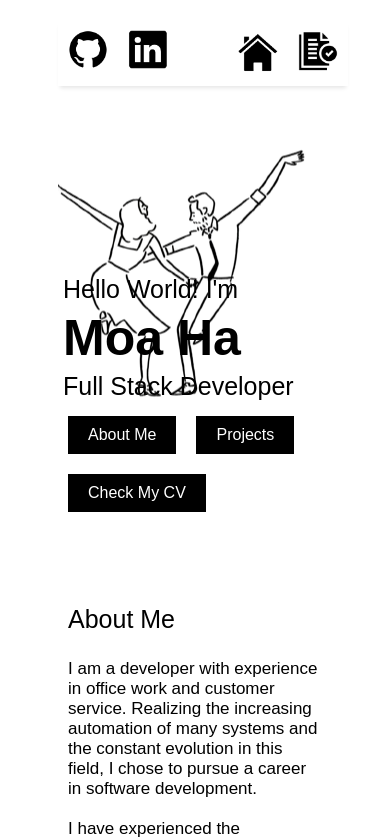
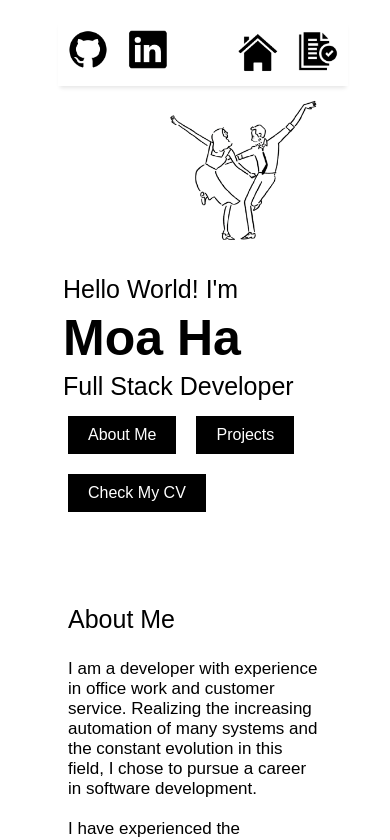
Before and after one commit to moa-ha/moa-ha.github.io, a React (Vite) app: page / in a window 390 px wide. Shown: the top 840 px of the page. Built offline with nearby package versions, Linux system fonts and the light colour scheme; the HTML template or start-up script is replaced by a standard one.

Commit message:
move backgound image on mobil

```diff
--- a/src/style/main.css
+++ b/src/style/main.css
@@ -37,7 +37,7 @@
   font-size: 25px;
   height: 280px;
   background-image: url('../image/background.png');
-  background-position: right center;
+  background-position: center;
   background-repeat: no-repeat;
 }
 .small-gap {
@@ -156,4 +156,9 @@
     width: 80%;
     padding-bottom: 0px;
   }
+
+  .home {
+    background-position: right top;
+    background-size: 200px;
+  }
 }
```
